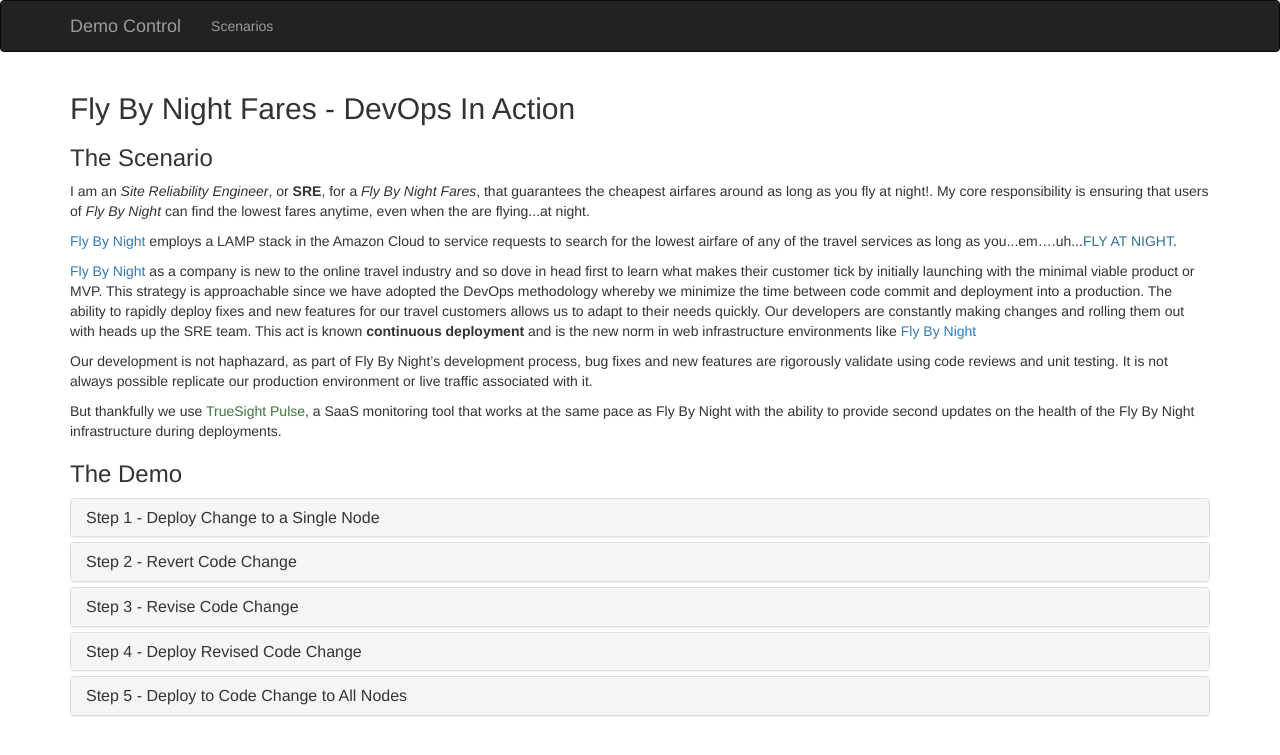
After one commit to jdgwartney/pulse-demo-control, a Flask app: page /ui/scenarios/devops in a window 1280 px wide. The commit adds this page. Shown: the top 755 px of the page. Run offline with Flask 2, Linux system fonts and the light colour scheme; some libraries are stand-ins or nearby versions.

Commit message:
checkpoint

```diff
--- a/application/api/control/cpu_load.py
+++ b/application/api/control/cpu_load.py
@@ -32,7 +32,7 @@ def stress_cpu(timeout):
     run(command)
 
 @task
-def cpu_load(host, timeout=60):
+def cpu_load(host_list, timeout=60):
     """
     Fabric tasks to increase the load on a server
     :param host: Name of the host to stress the CPU
@@ -41,7 +41,7 @@ def cpu_load(host, timeout=60):
     # This is the magic you don't get with @hosts or @roles.
     # Even lazy-loading roles require you to declare available roles
     # beforehand. Here, the sky is the limit.
-    host_list = [host]
+    #host_list = [host]
     env.use_ssh_config = True
     ssh_config_dir = '/etc/pulse-demo-control'
     if os.path.isdir(ssh_config_dir):
--- a/application/ui/__init__.py
+++ b/application/ui/__init__.py
@@ -24,6 +24,24 @@ def scenarios():
     return render_template("scenarios.html")
 
 
+@uis.route('/scenarios/prototype')
+def scenario_prototype():
+    logger.debug("scenario_prototype()")
+    return render_template("prototype.html")
+
+
+@uis.route('/scenarios/devops')
+def scenario_devops():
+    logger.debug("scenario_devops()")
+    return render_template("devops.html")
+
+
+@uis.route('/scenarios/here')
+def scenario_here():
+    logger.debug("scenario_here()")
+    return render_template("here.html")
+
+
 @uis.route('/control')
 def control():
     logger.debug("control()")
--- /dev/null
+++ b/application/ui/static/js/devops.js
@@ -0,0 +1,38 @@
+$('#action_1_1').click(function () {
+    $.ajax({
+        type: "POST",
+        dataType: "json",
+        url: "/v1/api/scenario/1?action_id=1",
+        success: function (data) {
+        }
+    })
+});
+
+function open_pulse_window(url, item) {
+    var pulse_window = localStorage.getItem(item);
+    if (pulse_window) {
+        console.log("changing focus to: " + url);
+        pulse_window.focus();
+    } else {
+        pulse_window = window.open(url, item);
+        localStorage.setItem(item, pulse_window);
+        pulse_window.focus();
+    }
+}
+
+$("#step_3_1_action").click(function() {
+    var progression = 0,
+    progress = setInterval(function()
+    {
+        $('#code-fix-progress').css("width", progression + "%");
+        $('#code-fix-progress').attr("aria-valuenow", progression + "%");
+        $('#code-fix-progress').text(progression + '%');
+
+        if(progression == 100) {
+            clearInterval(progress);
+            $('#code-fix-progress').text('Done!');
+        } else
+            progression += 10;
+
+    }, 1000);
+});
--- /dev/null
+++ b/application/ui/templates/devops.html
@@ -0,0 +1,183 @@
+{% extends "base.html" %}
+{% block title %}Scenario - Fly By Night Fares - DevOps{% endblock %}
+
+{% block styles %}
+    {{ super() }}
+    <link rel="stylesheet" href="{{ url_for('ui.static', filename='css/devops.css') }}">
+{% endblock %}
+
+{% block scripts %}
+    {{ super() }}
+    <script src="{{ url_for('ui.static', filename='js/devops.js') }}"></script>
+{% endblock %}
+
+{% block content %}
+    <div class="container">
+        <h2>Fly By Night Fares - DevOps In Action</h2>
+        <h3>The Scenario</h3>
+        <p>I am an <em>Site Reliability Engineer</em>, or <strong>SRE</strong>, for a <em>Fly By Night Fares</em>,
+            that guarantees the cheapest airfares around as long as you fly at night!. My core responsibility
+            is ensuring that users of <em>Fly By Night</em> can find the lowest fares anytime, even when the are
+            flying...at night.
+        </p>
+        <p><span class="text-primary">Fly By Night</span> employs a LAMP stack in the Amazon Cloud to service requests
+            to search for the lowest airfare
+            of any of the travel services as long as you...em….uh...<span class="text-info">FLY AT NIGHT</span>.
+        </p>
+
+        <p><span class="text-primary">Fly By Night</span> as a company is new to the online travel industry and so dove
+            in head first to learn what makes
+            their customer tick by initially launching with the minimal viable product or MVP. This strategy is
+            approachable since we have adopted the DevOps methodology whereby we minimize the time between code
+            commit and deployment into a production. The ability to rapidly deploy fixes and new features for our
+            travel customers allows us to adapt to their needs quickly. Our developers are constantly making changes
+            and rolling them out with heads up the SRE team. This act is known <strong>continuous deployment</strong>
+            and
+            is the new norm in web infrastructure environments like <span class="text-primary">Fly By Night</span.
+        </p>
+
+        <p>Our development is not haphazard, as part of Fly By Night’s development process, bug fixes and
+            new features are rigorously validate using code reviews and unit testing. It is not always possible
+            replicate our production environment or live traffic associated with it.
+        </p>
+
+        <p>But thankfully we use <span class="text-success">TrueSight Pulse</span>, a SaaS monitoring tool
+            that works at the same pace as Fly By Night with the ability to provide second updates on the health of
+            the Fly By Night infrastructure during deployments.</p>
+        <h3>The Demo</h3>
+        <div class="panel-group" id="accordion">
+            <div class="panel panel-default">
+                <div class="panel-heading">
+                    <h4 class="panel-title">
+                        <a data-toggle="collapse" data-parent="#accordion" href="#step_1">Step 1 - Deploy Change to a
+                            Single Node</a>
+                    </h4>
+                </div>
+                <div id="step_1" class="panel-collapse collapse">
+                    <div class="panel-body">
+                        <p>
+                            The FBN developer has create a fixed to speed up the loading of the landing page to fly by
+                            night fares
+                            and wants to see the effects on the live site. Using TrueSight Pulse we can observe directly
+                            the before
+                            and after performance of the page loading.
+                        </p>
+                    </div>
+                    <div class="panel-body">
+                        <a onclick="open_pulse_window('http://fbn-web-2140330064.us-west-1.elb.amazonaws.com/','landing')">
+                            Landing page that requires a change to speed up response
+                        </a>
+                    </div>
+                    <div class="panel-body">
+                        <a onclick="open_pulse_window('https://pulse.truesight.bmc.com/8392/%2BFBN%20Web%20Response%20Time','pulse')">
+                            Observe the current page response time in TrueSight Pulse
+                        </a>
+                    </div>
+                    <div class="panel-body">
+                        <button id="step_1_2_action" type="button" class="btn btn-primary btn-sm">Deploy Code Change
+                        </button>
+                    </div>
+                    <div class="panel-body">
+                        <a onclick="open_pulse_window('https://pulse.truesight.bmc.com/8392/%2BFBN%20Web%20Response%20Time','pulse')">
+                            Observe the new page response time in TrueSight Pulse
+                        </a>
+                    </div>
+                    <div class="panel-body">
+                        <p>The code change deployed actually increased the page response time. We need to rollback the
+                            change
+                            until we can revise the change.</p>
+                    </div>
+                </div>
+            </div>
+            <div class="panel panel-default">
+                <div class="panel-heading">
+                    <h4 class="panel-title">
+                        <a data-toggle="collapse" data-parent="#accordion" href="#step_2">Step 2 - Revert Code
+                            Change</a>
+                    </h4>
+                </div>
+                <div id="step_2" class="panel-collapse collapse">
+                    <div class="panel-body">
+                        <p> The code change deployed in the previous step was not up to par and worse then the previous
+                            version. Let's revert to the previous <strong>known good version</strong>.
+                        </p>
+                    </div>
+                    <div class="panel-body">
+                        <button id="step_2_1_action" type="button" class="btn btn-primary btn-sm">Revert Change</button>
+                    </div>
+                </div>
+            </div>
+            <div class="panel panel-default">
+                <div class="panel-heading">
+                    <h4 class="panel-title">
+                        <a data-toggle="collapse" data-parent="#accordion" href="#step_3">Step 3 - Revise Code
+                            Change</a>
+                    </h4>
+                </div>
+                <div id="step_3" class="panel-collapse collapse">
+                    <div class="panel-body">
+                        <p>Developer reviews the code along with data collected from TrueSight Pulse to find the issue
+                            with the code change that is suppose to increase performance. Developer revises the code
+                            change
+                            to get the correct performance behavior</p>
+                    </div>
+                    <div class="panel-body">
+                        <button id="step_3_1_action" type="button" class="btn btn-primary btn-sm">Revise Code</button>
+                        <div class="progress">
+                            <div id="code-fix-progress" class="progress-bar" role="progressbar"
+                                 aria-valuenow="0"
+                                 aria-valuemin="0" aria-valuemax="100" style="width:0%">
+                                <span class="sr-only">0%</span>
+                            </div>
+                        </div>
+                    </div>
+                </div>
+            </div>
+            <div class="panel panel-default">
+                <div class="panel-heading">
+                    <h4 class="panel-title">
+                        <a data-toggle="collapse" data-parent="#accordion" href="#step_4">Step 4 - Deploy Revised Code
+                            Change</a>
+                    </h4>
+                </div>
+                <div id="step_4" class="panel-collapse collapse">
+                    <div class="panel-body">
+                        <p>With the code change revised and validate for enhanced response time we can perform a
+                            deployment
+                            to one of our production nodes</p>
+                    </div>
+                    <div class="panel-body">
+                        <button id="step_4_1_action" type="button" class="btn btn-primary btn-sm">Deploy Revised Code Change</button>
+                    </div>
+                    <div class="panel-body">
+                        <a onclick="open_pulse_window('https://pulse.truesight.bmc.com/8392/%2BFBN%20Web%20Response%20Time','pulse')">
+                            Observe the new page response time in TrueSight Pulse with the revised change.
+                        </a>
+                    </div>
+                </div>
+            </div>
+            <div class="panel panel-default">
+                <div class="panel-heading">
+                    <h4 class="panel-title">
+                        <a data-toggle="collapse" data-parent="#accordion" href="#step_5">Step 5 - Deploy to Code Change
+                            to All Nodes</a>
+                    </h4>
+                </div>
+                <div id="step_5" class="panel-collapse collapse">
+                    <div class="panel-body">
+                        <p>With the code now fixed and validated on our production node we can now deploy to the rest
+                            of the nodes in our system.</p>
+                    </div>
+                    <div class="panel-body">
+                        <button id="step_5_1_action" type="button" class="btn btn-primary btn-sm">Deploy Code Change to All Nodes</button>
+                    </div>
+                    <div class="panel-body">
+                        <a onclick="open_pulse_window('https://pulse.truesight.bmc.com/8392/%2BFBN%20Web%20Response%20Time','pulse')">
+                            Observe the new page response time in TrueSight Pulse with the revised change.
+                        </a>
+                    </div>
+                </div>
+            </div>
+        </div>
+    </div>
+{% endblock %}
```
Also changed, not shown: application/ui/static/css/devops.css (added, +15 -0 lines), application/ui/static/js/prototype.js (added, +50 -0 lines), application/ui/templates/here.html (added, +46 -0 lines), application/ui/templates/prototype.html (added, +49 -0 lines), application/ui/templates/scenarios.html (+10 -31 lines).
